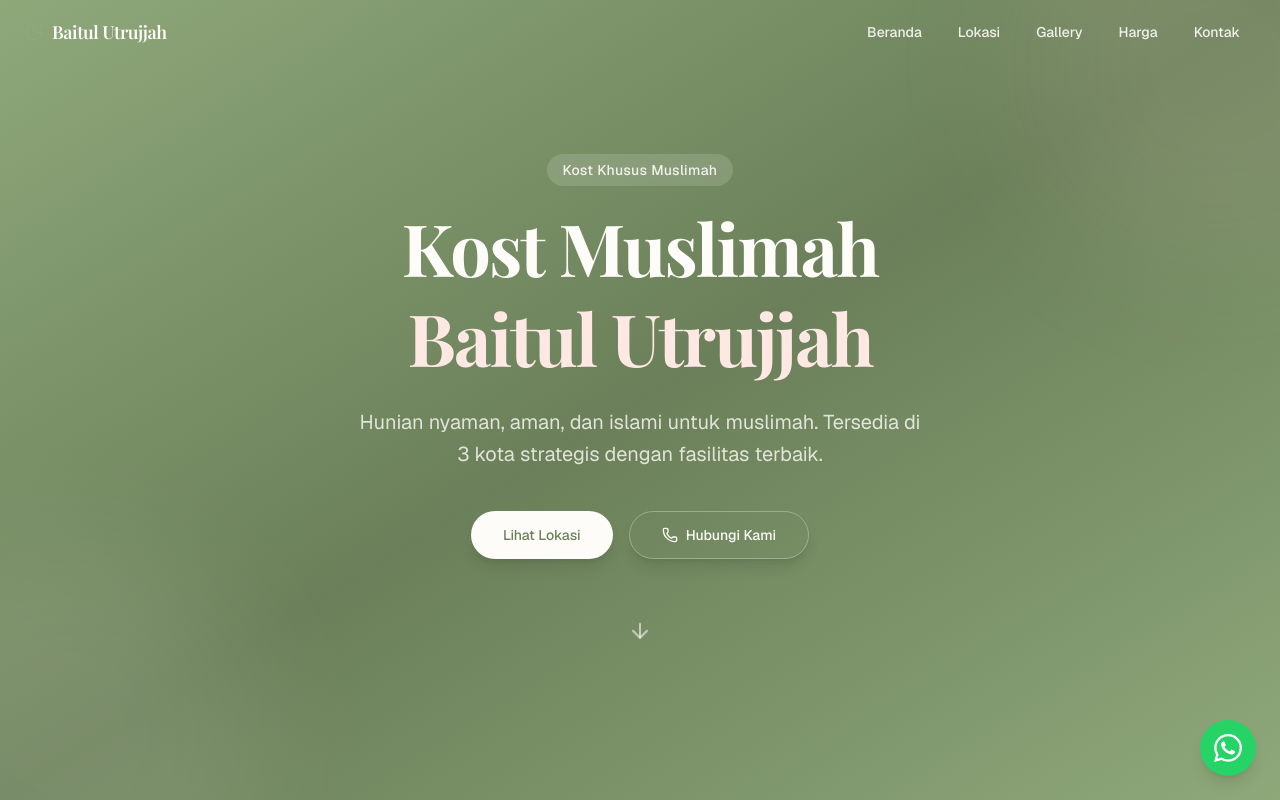
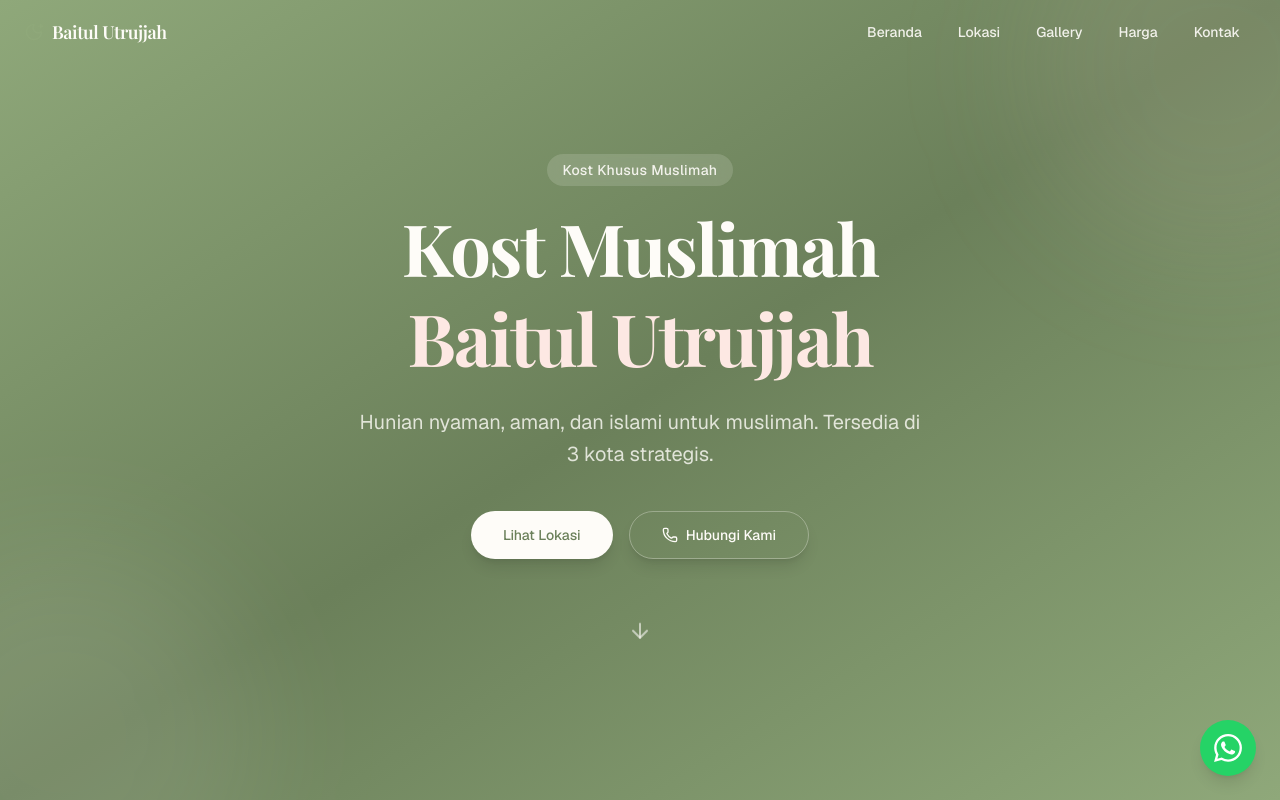
Before and after one commit to thi-web6/kost-baitul-utrujjah, a Next.js app: page / in a window 1280 px wide. Shown: the top 800 px of the page. Built offline with nearby package versions, Linux system fonts and the light colour scheme; a web font is replaced by a local one.

Commit message:
fix: remove 'fasilitas terbaik' from hero & footer

```diff
--- a/components/footer.tsx
+++ b/components/footer.tsx
@@ -38,8 +38,7 @@ export default function Footer() {
               </div>
               <p className="text-sm leading-relaxed text-warm-white/70">
                 Kost Muslimah yang menyediakan hunian nyaman, aman, dan islami
-                untuk muslimah. Tersedia di 3 kota strategis dengan fasilitas
-                terbaik.
+                untuk muslimah. Tersedia di 3 kota strategis.
               </p>
             </div>
 
--- a/components/hero.tsx
+++ b/components/hero.tsx
@@ -43,7 +43,7 @@ export default function Hero() {
           className="mx-auto mt-6 max-w-xl text-lg leading-relaxed text-warm-white/80 md:text-xl"
         >
           Hunian nyaman, aman, dan islami untuk muslimah. Tersedia di 3 kota
-          strategis dengan fasilitas terbaik.
+          strategis.
         </motion.p>
 
         <motion.div
```
